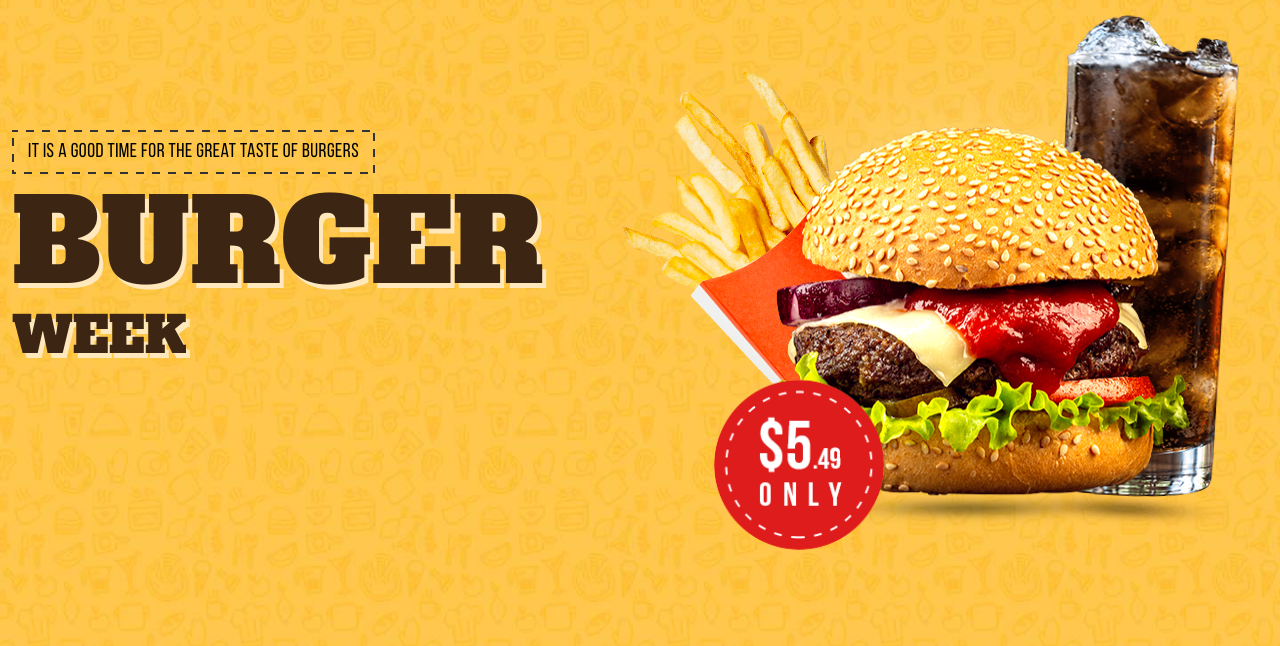
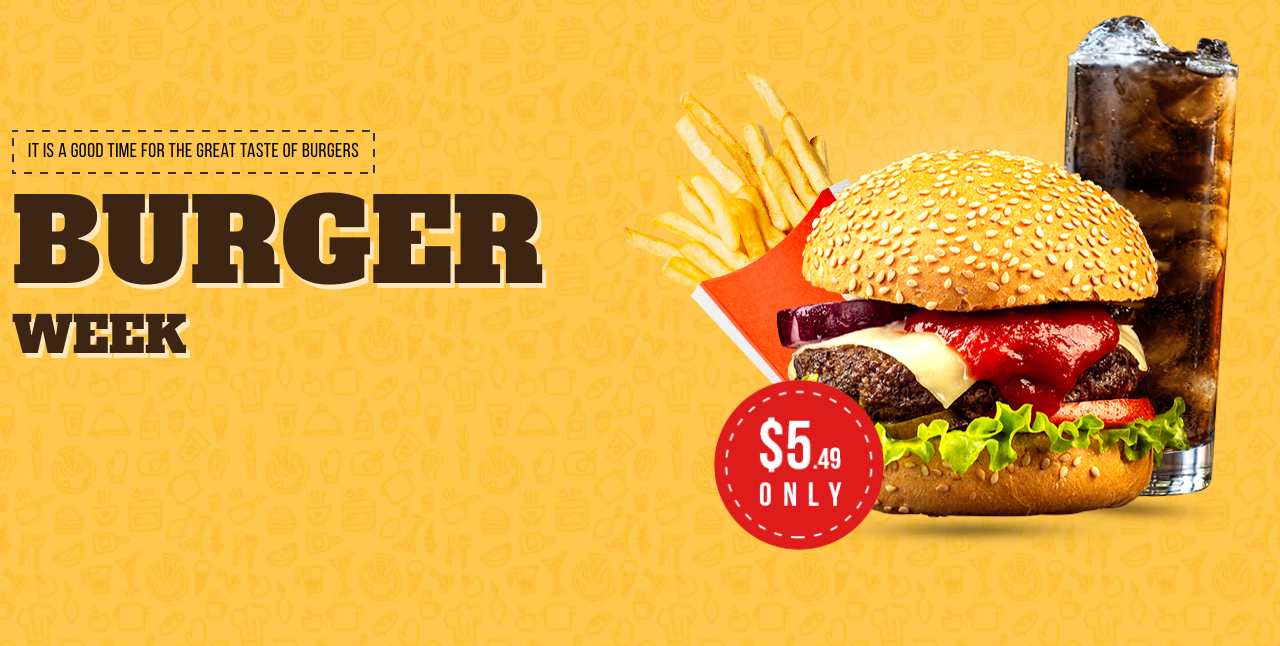
Before and after one commit to tejdevcode/tailwindspotlight, a website: page index.html in a window 1280 px wide. Shown: the part 149-795 px from the top of the page. Drawn offline with Linux system fonts and the light colour scheme.

Commit message:
perelex added

```diff
--- a/index.html
+++ b/index.html
@@ -57,7 +57,7 @@
                   <div class="cirelanim"><img src="./src/img/bnrpricetag.png" alt="" class="animitem"></div>
                </div>
                <div class="media2 absolute w-full z-30 text-center bottom-0">
-                  <img src="./src/img/bnrburger.png" alt="" class="inline-block floating f2">
+                  <img src="./src/img/bnrburger.png" alt="" class="inline-block floating">
                </div>
                <div class="media4 absolute w-full z-20 text-right bottom-3 -right-14 rotate-3 ">
                   <img src="./src/img/bnrdrink.png" alt="" class="inline-block">
```
